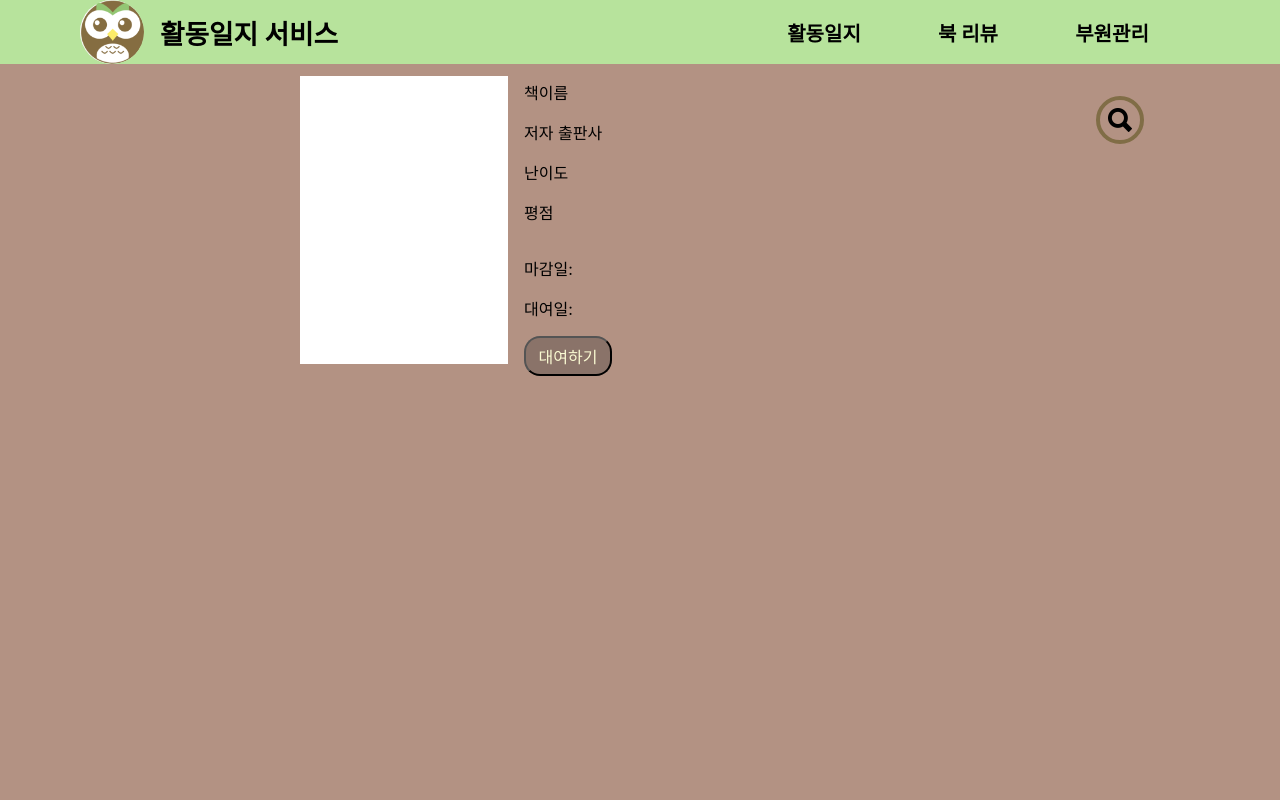
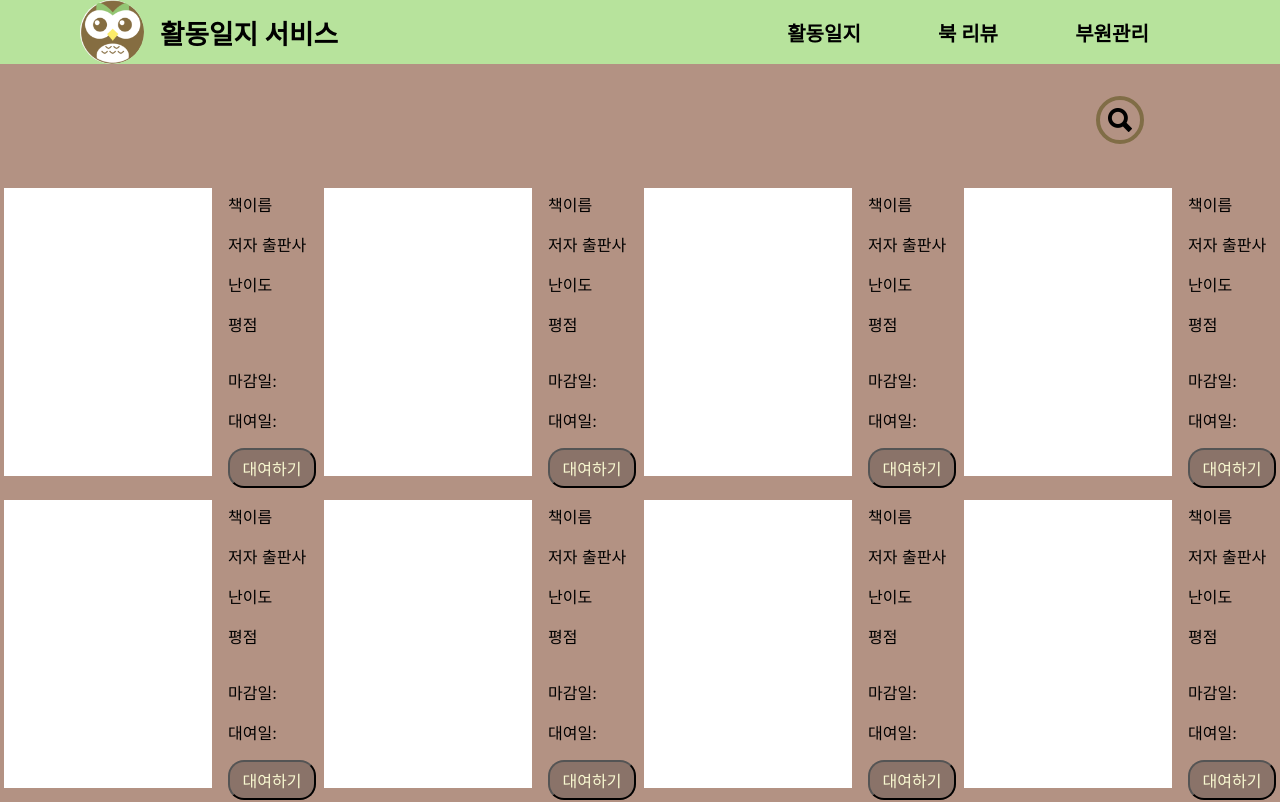
Before and after one commit to C-B-U/owl-forest, a React (Create React App) app in the folder frontend/: page /BorrowList in a window 1280 px wide. Shown: the top 802 px of the page. Built offline with nearby package versions, Linux system fonts and the light colour scheme.

Commit message:
fix: 화면 고정

```diff
--- a/frontend/src/Pages/BR_Pages/BR_BorrowList.jsx
+++ b/frontend/src/Pages/BR_Pages/BR_BorrowList.jsx
@@ -11,20 +11,46 @@ import BorrowButton from '../../Components/Btn.jsx';
 const MainWrap = styled.div`
   position: absolute;
   background-color: ${palette('PsCocoa', 0)};
-  width: 100%;
-  height: calc(100% - 4rem);
+  width: absolute;
+  height: absolute;
 `;
 
 const WrapSearchbar = styled.div`
+  padding: 0;
   float: right;
   margin: 2rem 10rem;
 `;
 const Wrap=styled.div`
+  margin-top: 60px;
+
+  display: grid;
+  grid-template-columns: repeat(4, 1fr);
+  grid-template-rows: repeat(4, 1fr);
+  gap: 0rem;
+  width: 100%;
+  max-height: 100vh;
+  height: auto;
+  overflow: auto;
+  &::-webkit-scrollbar {
+    width: 11px;
+    height: 8px;
+    border-radius: 10px;
+  }
+  &::-webkit-scrollbar-track {
+    background: #eeeeee;
+    border-radius: 5px;
+  }
+  &::-webkit-scrollbar-thumb {
+    background: ${palette('PsGreen')};
+    border-radius: 10px;
+  }
+`
+const WrapContent=styled.div`
   display: flex;
   justify-content: center;
   align-items: center;
 `
-const WrapContent = styled.div`
+const WrapInfo = styled.div`
   float: center;
   margin-left: 1rem;
 `
@@ -53,9 +79,9 @@ function BR_BorrowList() {
             <Search/>
           </WrapSearchbar>
           <Wrap>
-
+          <WrapContent>
             <BookImage/>
-            <WrapContent>
+            <WrapInfo>
               <p>책이름</p>
               <p>저자   출판사</p>
               <WrapStarScore>
@@ -72,9 +98,182 @@ function BR_BorrowList() {
                   height='2.5rem'
                   name='대여하기'/>
 
+              </WrapInfo>
+            </WrapContent>
+            <WrapContent>
+            <BookImage/>
+            <WrapInfo>
+              <p>책이름</p>
+              <p>저자   출판사</p>
+              <WrapStarScore>
+                <StarScore>난이도</StarScore>
+                <StarScore>평점</StarScore>
+              </WrapStarScore>
+
+              <p>마감일:</p>
+              <p>대여일:</p>
+              <BorrowButton
+                  color={palette('PsYellow')}
+                  background={palette('PsBtn')}
+                  width='5.5rem'
+                  height='2.5rem'
+                  name='대여하기'/>
+
+              </WrapInfo>
             </WrapContent>
 
+
+            <WrapContent>
+            <BookImage/>
+            <WrapInfo>
+              <p>책이름</p>
+              <p>저자   출판사</p>
+              <WrapStarScore>
+                <StarScore>난이도</StarScore>
+                <StarScore>평점</StarScore>
+              </WrapStarScore>
+
+              <p>마감일:</p>
+              <p>대여일:</p>
+              <BorrowButton
+                  color={palette('PsYellow')}
+                  background={palette('PsBtn')}
+                  width='5.5rem'
+                  height='2.5rem'
+                  name='대여하기'/>
+
+              </WrapInfo>
+            </WrapContent>
+            <WrapContent>
+            <BookImage/>
+            <WrapInfo>
+              <p>책이름</p>
+              <p>저자   출판사</p>
+              <WrapStarScore>
+                <StarScore>난이도</StarScore>
+                <StarScore>평점</StarScore>
+              </WrapStarScore>
+
+              <p>마감일:</p>
+              <p>대여일:</p>
+              <BorrowButton
+                  color={palette('PsYellow')}
+                  background={palette('PsBtn')}
+                  width='5.5rem'
+                  height='2.5rem'
+                  name='대여하기'/>
+
+              </WrapInfo>
+            </WrapContent>
+            <WrapContent>
+            <BookImage/>
+            <WrapInfo>
+              <p>책이름</p>
+              <p>저자   출판사</p>
+              <WrapStarScore>
+                <StarScore>난이도</StarScore>
+                <StarScore>평점</StarScore>
+              </WrapStarScore>
+
+              <p>마감일:</p>
+              <p>대여일:</p>
+              <BorrowButton
+                  color={palette('PsYellow')}
+                  background={palette('PsBtn')}
+                  width='5.5rem'
+                  height='2.5rem'
+                  name='대여하기'/>
+
+              </WrapInfo>
+            </WrapContent>
+            <WrapContent>
+            <BookImage/>
+            <WrapInfo>
+              <p>책이름</p>
+              <p>저자   출판사</p>
+              <WrapStarScore>
+                <StarScore>난이도</StarScore>
+                <StarScore>평점</StarScore>
+              </WrapStarScore>
+
+              <p>마감일:</p>
+              <p>대여일:</p>
+              <BorrowButton
+                  color={palette('PsYellow')}
+                  background={palette('PsBtn')}
+                  width='5.5rem'
+                  height='2.5rem'
+                  name='대여하기'/>
+
+              </WrapInfo>
+            </WrapContent>
+            <WrapContent>
+            <BookImage/>
+            <WrapInfo>
+              <p>책이름</p>
+              <p>저자   출판사</p>
+              <WrapStarScore>
+                <StarScore>난이도</StarScore>
+                <StarScore>평점</StarScore>
+              </WrapStarScore>
+
+              <p>마감일:</p>
+              <p>대여일:</p>
+              <BorrowButton
+                  color={palette('PsYellow')}
+                  background={palette('PsBtn')}
+                  width='5.5rem'
+                  height='2.5rem'
+                  name='대여하기'/>
+
+              </WrapInfo>
+            </WrapContent>
+            <WrapContent>
+            <BookImage/>
+            <WrapInfo>
+              <p>책이름</p>
+              <p>저자   출판사</p>
+              <WrapStarScore>
+                <StarScore>난이도</StarScore>
+                <StarScore>평점</StarScore>
+              </WrapStarScore>
+
+              <p>마감일:</p>
+              <p>대여일:</p>
+              <BorrowButton
+                  color={palette('PsYellow')}
+                  background={palette('PsBtn')}
+                  width='5.5rem'
+                  height='2.5rem'
+                  name='대여하기'/>
+
+              </WrapInfo>
+            </WrapContent>
+            <WrapContent>
+            <BookImage/>
+            <WrapInfo>
+              <p>책이름</p>
+              <p>저자   출판사</p>
+              <WrapStarScore>
+                <StarScore>난이도</StarScore>
+                <StarScore>평점</StarScore>
+              </WrapStarScore>
+
+              <p>마감일:</p>
+              <p>대여일:</p>
+              <BorrowButton
+                  color={palette('PsYellow')}
+                  background={palette('PsBtn')}
+                  width='5.5rem'
+                  height='2.5rem'
+                  name='대여하기'/>
+
+              </WrapInfo>
+            </WrapContent>
+
+
       </Wrap>
+
 
         </MainWrap>
 
```
Lines whose indentation alone changed are shown as unchanged.
